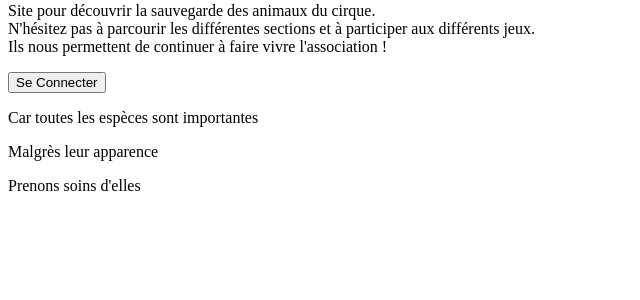
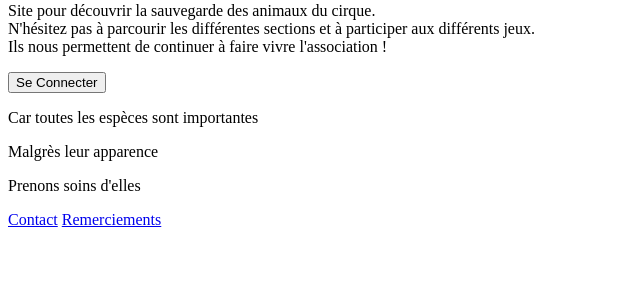
Before and after one commit to Manguet/checkpoint4, a Symfony app: template templates/index.html.twig in a window 1280 px wide. Shown: the part 262-562 px from the top of the page, without its empty margins (0-640 px from the left). Run offline with Twig, Linux system fonts and the light colour scheme; the template is opened without the code that fills it, so the values that code supplies are empty; some libraries are stand-ins or nearby versions.

Commit message:
Footer Done

```diff
--- a/assets/css/app.scss
+++ b/assets/css/app.scss
@@ -3,3 +3,4 @@
 @import "main";
 @import "navbar";
 @import "homepage";
+@import "footer";
--- a/assets/css/homepage.scss
+++ b/assets/css/homepage.scss
@@ -1,5 +1,5 @@
 .homepage {
-  border-right: 3px dotted $white;
+  border-right: 2px solid $white;
   background-image: url("https://cdn.pixabay.com/photo/2020/01/23/17/35/monkey-4788328_960_720.jpg");
   background-size: cover;
   background-repeat: no-repeat;
--- a/templates/base.html.twig
+++ b/templates/base.html.twig
@@ -26,6 +26,8 @@
 
         {% block body %}{% endblock %}
 
+        {% include 'base/_footer.html.twig' %}
+
         {% block javascripts %}
             {{ encore_entry_script_tags('app') }}
         {% endblock %}
--- /dev/null
+++ b/templates/base/_footer.html.twig
@@ -0,0 +1,8 @@
+<footer class="page-footer">
+    <div class="container">
+        <div class="footer row d-flex justify-content-between list-unstyled">
+            <a href="#" target="_blank">Contact</a>
+            <a href="#">Remerciements</a>
+        </div>
+    </div>
+</footer>
```
Also changed, not shown: assets/css/footer.scss (added, +12 -0 lines).
